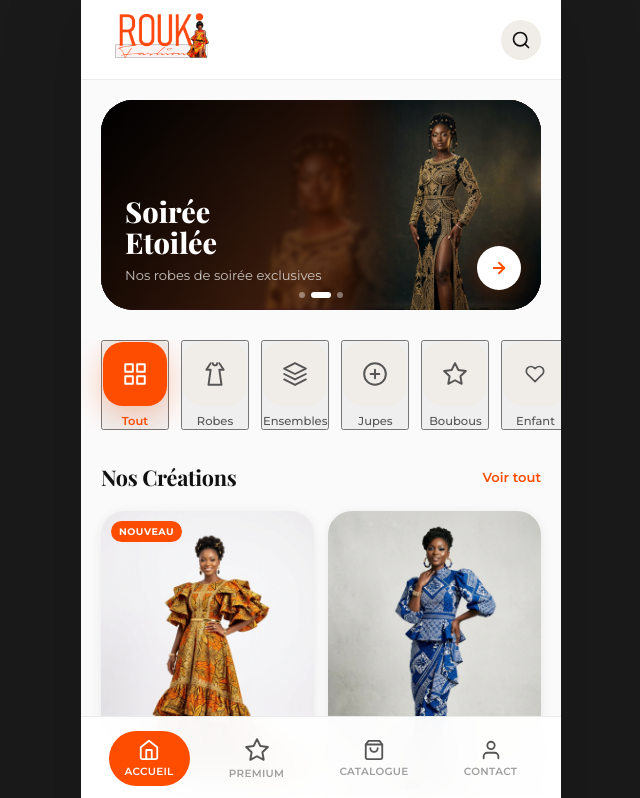
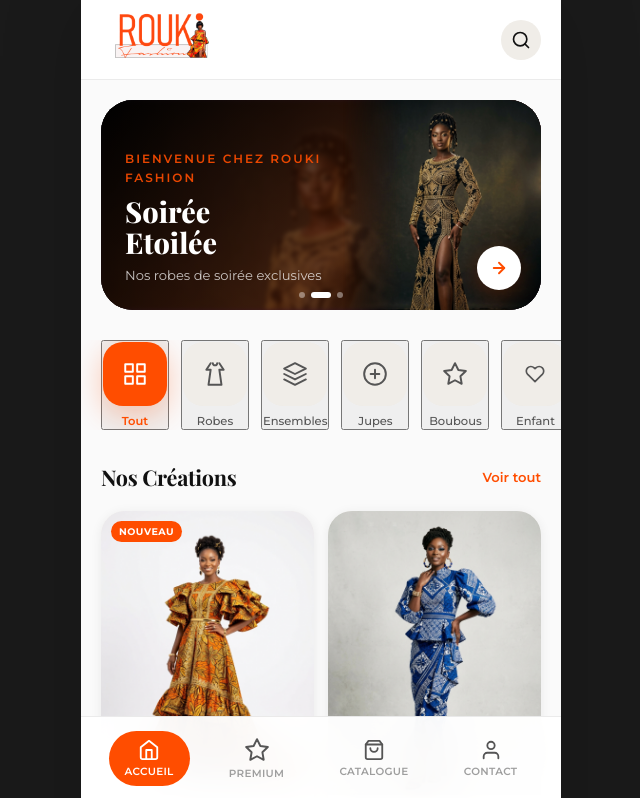
Before and after one commit to deforviv/roukifashion, a React (Vite) app: page / in a window 1280 px wide. Shown: the top 798 px of the page, without its empty margins (319-959 px from the left). Built offline with nearby package versions, Linux system fonts and the light colour scheme; a web font is replaced by a local one.

Commit message:
Feat: add welcome text to hero banner

```diff
--- a/src/components/HeroBanner.jsx
+++ b/src/components/HeroBanner.jsx
@@ -51,6 +51,7 @@ export default function HeroBanner() {
             />
 
             <div className="banner-content">
+              <span className="banner-welcome">Bienvenue chez Rouki Fashion</span>
               <h2 className="banner-title" style={{ whiteSpace: 'pre-line' }}>
                 {banner.title}
               </h2>
--- a/src/index.css
+++ b/src/index.css
@@ -288,6 +288,17 @@ ul { list-style: none; }
 @keyframes pulse-dot {
   0%, 100% { opacity: 1; transform: scale(1); }
   50% { opacity: 0.6; transform: scale(0.8); }
+}
+
+.banner-welcome {
+  display: block;
+  font-size: 0.75rem;
+  font-weight: 600;
+  text-transform: uppercase;
+  letter-spacing: 2px;
+  color: var(--brand-orange);
+  margin-bottom: 8px;
+  opacity: 0.9;
 }
 
 .banner-title {
```
